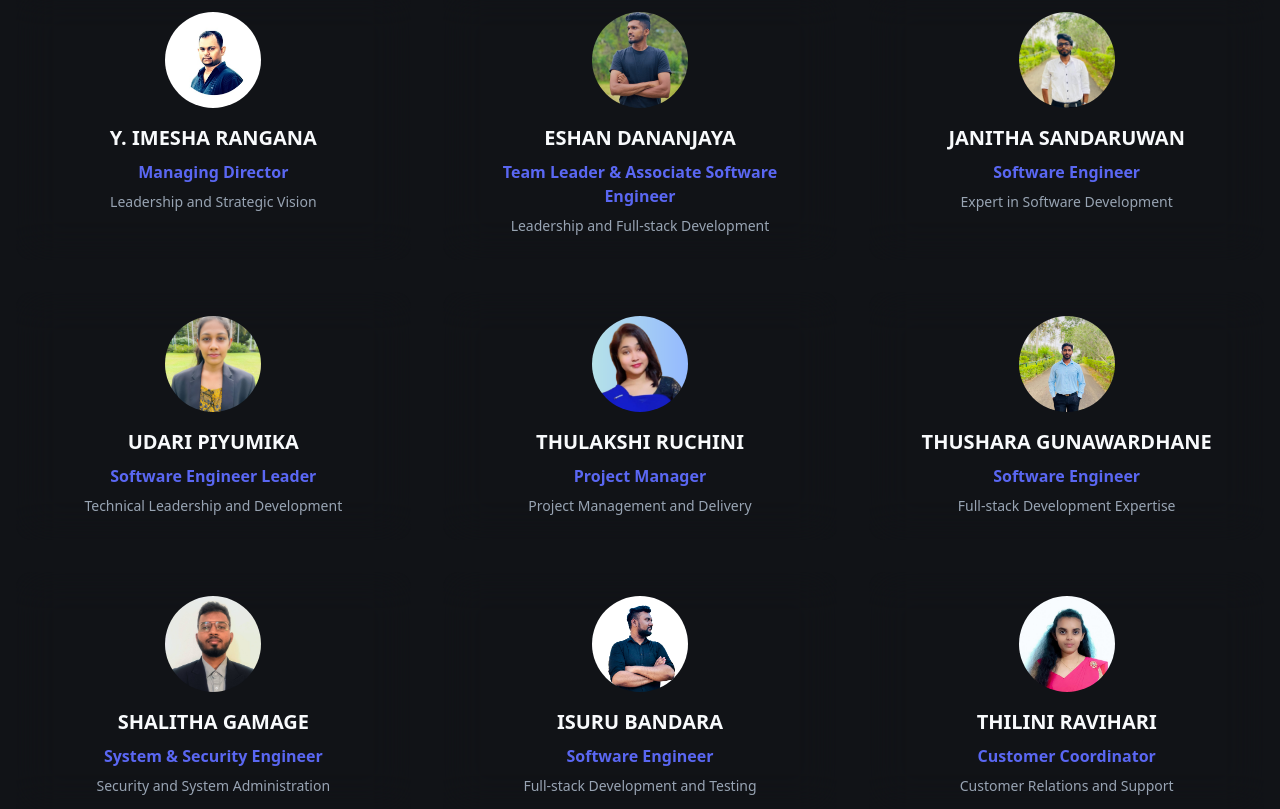
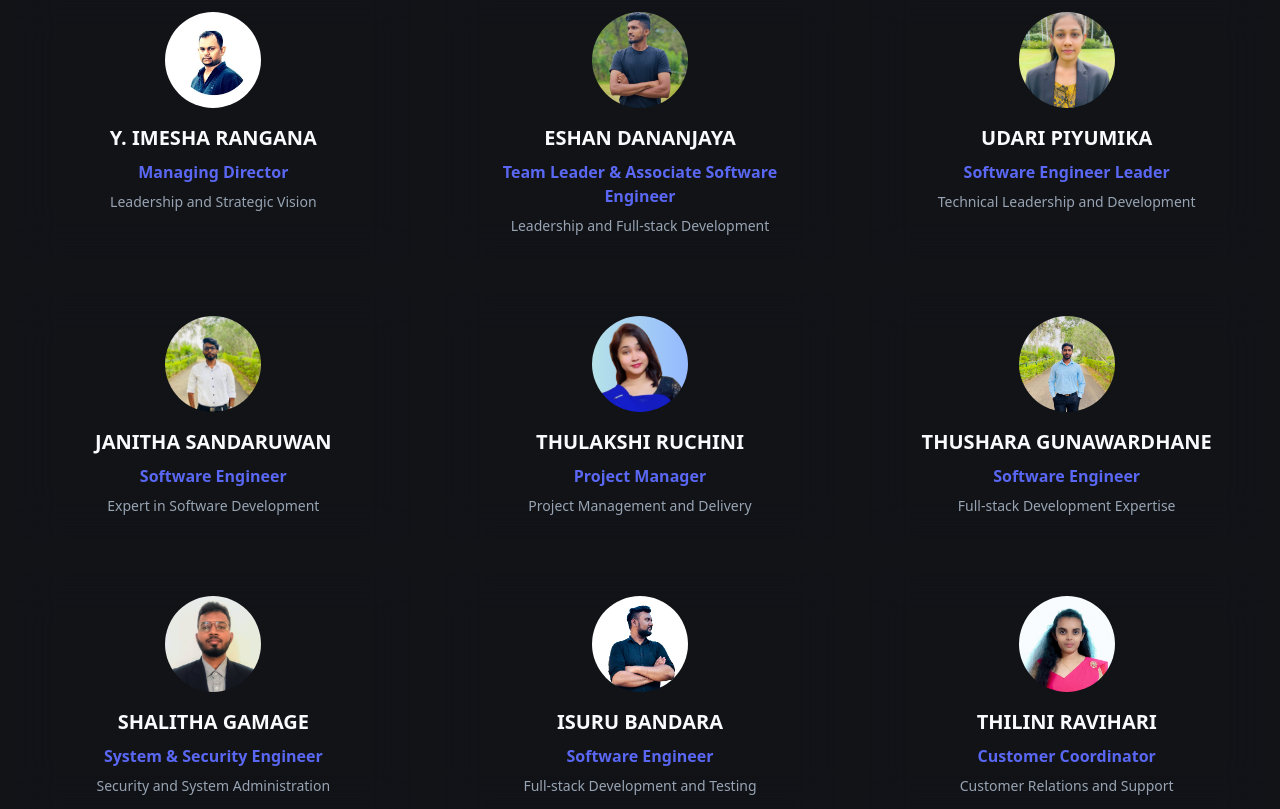
Before and after one commit to CyberneticWork/Cybernetic_web, a React (Vite) app: page /about in a window 1280 px wide. Shown: the part 2140-2949 px from the top of the page. Built offline with nearby package versions, Linux system fonts and the light colour scheme.

Commit message:
Update About.tsx

```diff
--- a/src/pages/About.tsx
+++ b/src/pages/About.tsx
@@ -48,25 +48,27 @@ const AboutPage = () => {
       experience: "Leadership and Full-stack Development",
       image: "/images/eshan.jpg"
     },
+     {
+      name: "UDARI PIYUMIKA",
+      role: "Software Engineer Leader",
+      experience: "Technical Leadership and Development",
+      image: "/images/Udari - SE.jpg"
+    },
     {
       name: "JANITHA SANDARUWAN",
       role: "Software Engineer",
       experience: "Expert in Software Development",
       image: "/images/janitha.jpg"
     },
-
-    {
-      name: "UDARI PIYUMIKA",
-      role: "Software Engineer Leader",
-      experience: "Technical Leadership and Development",
-      image: "/images/Udari - SE.jpg"
-    },
-    {
+       {
       name: "THULAKSHI RUCHINI",
       role: "Project Manager",
       experience: "Project Management and Delivery",
       image: "/images/Ruchini - PM.png"
     },
+
+
+
     {
       name: "THUSHARA GUNAWARDHANE",
       role: "Software Engineer",
```
